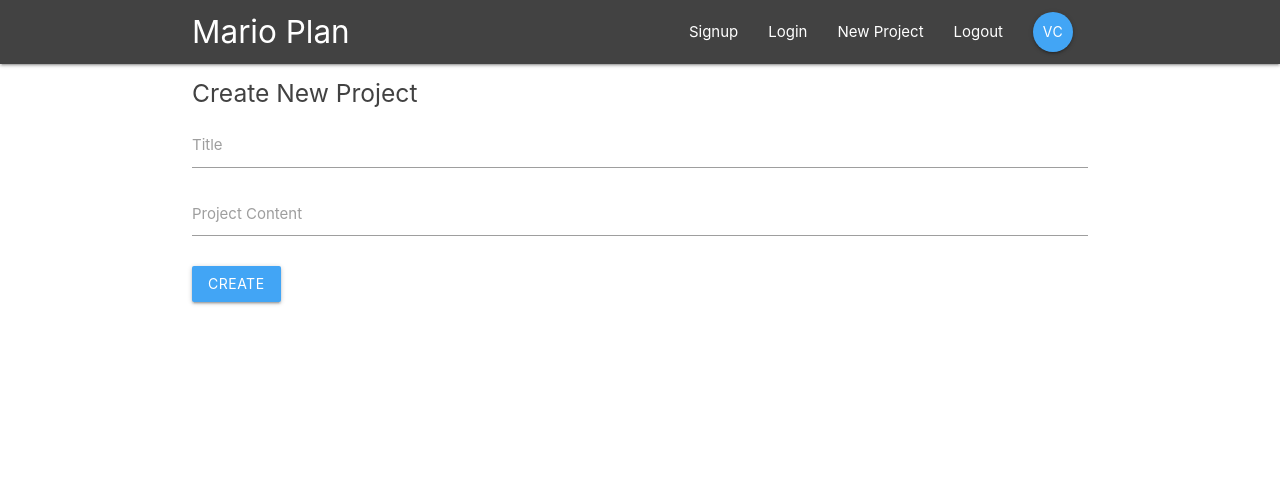
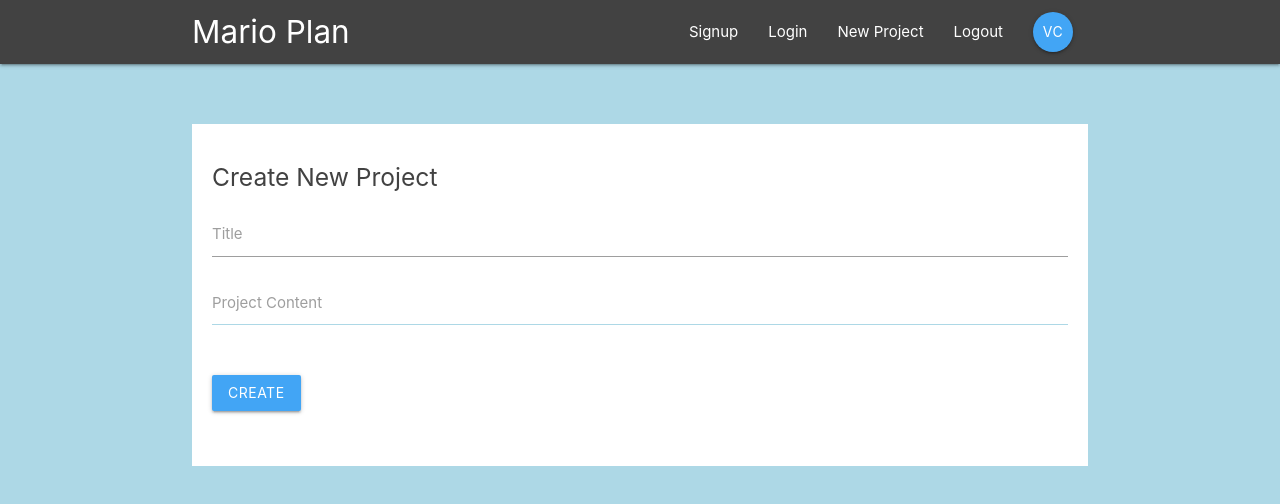
Before and after one commit to WinIT23/React, a React (Create React App) app in the folder marioplan/: page /create in a window 1280 px wide. Shown: the top 504 px of the page. Built offline with nearby package versions, Linux system fonts and the light colour scheme.

Commit message:
marioplan: added style & links to navbar butttons

```diff
--- a/marioplan/src/components/layouts/SignedInLinks.jsx
+++ b/marioplan/src/components/layouts/SignedInLinks.jsx
@@ -4,7 +4,7 @@
 const SignedInLinks = () => {
   return (
    <ul className="right">
-     <li><NavLink to="/">New Project</NavLink></li>
+     <li><NavLink to="/create">New Project</NavLink></li>
      <li><NavLink to="/">Logout</NavLink></li>
      <li><NavLink to="/" className="btn btn-floating blue lighten-1">VC</NavLink></li>
    </ul>
--- a/marioplan/src/components/layouts/SignedOutLinks.jsx
+++ b/marioplan/src/components/layouts/SignedOutLinks.jsx
@@ -4,8 +4,8 @@
 const SignedOutLinks = () => {
   return(
     <ul className="right">
-      <li><NavLink to="/">Signup</NavLink></li>
-      <li><NavLink to="/">Login</NavLink></li>
+      <li><NavLink to="/signup">Signup</NavLink></li>
+      <li><NavLink to="/signin">Login</NavLink></li>
     </ul>
   );
 }
--- a/marioplan/src/index.css
+++ b/marioplan/src/index.css
@@ -1,13 +1,39 @@
+html {
+  min-height: 100%;
+}
+
 body {
   margin: 0;
+  min-height: 100%;
   font-family: -apple-system, BlinkMacSystemFont, 'Segoe UI', 'Roboto', 'Oxygen',
     'Ubuntu', 'Cantarell', 'Fira Sans', 'Droid Sans', 'Helvetica Neue',
     sans-serif;
   -webkit-font-smoothing: antialiased;
   -moz-osx-font-smoothing: grayscale;
+  background-color: lightblue;
 }
 
 code {
   font-family: source-code-pro, Menlo, Monaco, Consolas, 'Courier New',
     monospace;
 }
+
+.card {
+  border-radius: 8px;
+}
+
+form {
+  padding: 20px;
+  margin-top: 60px;
+}
+
+form button, form h5 {
+  margin: 20px 0;
+}
+input[type=text]:not(.browser-default):focus:not([readonly]),
+input[type=password]:not(.browser-default):focus:not([readonly]),
+input[type=email]:not(.browser-default):focus:not([readonly]),
+textarea.materialize-textarea:not([readonly]) {
+  border-color: lightblue;
+  box-shadow: none;
+}
```
